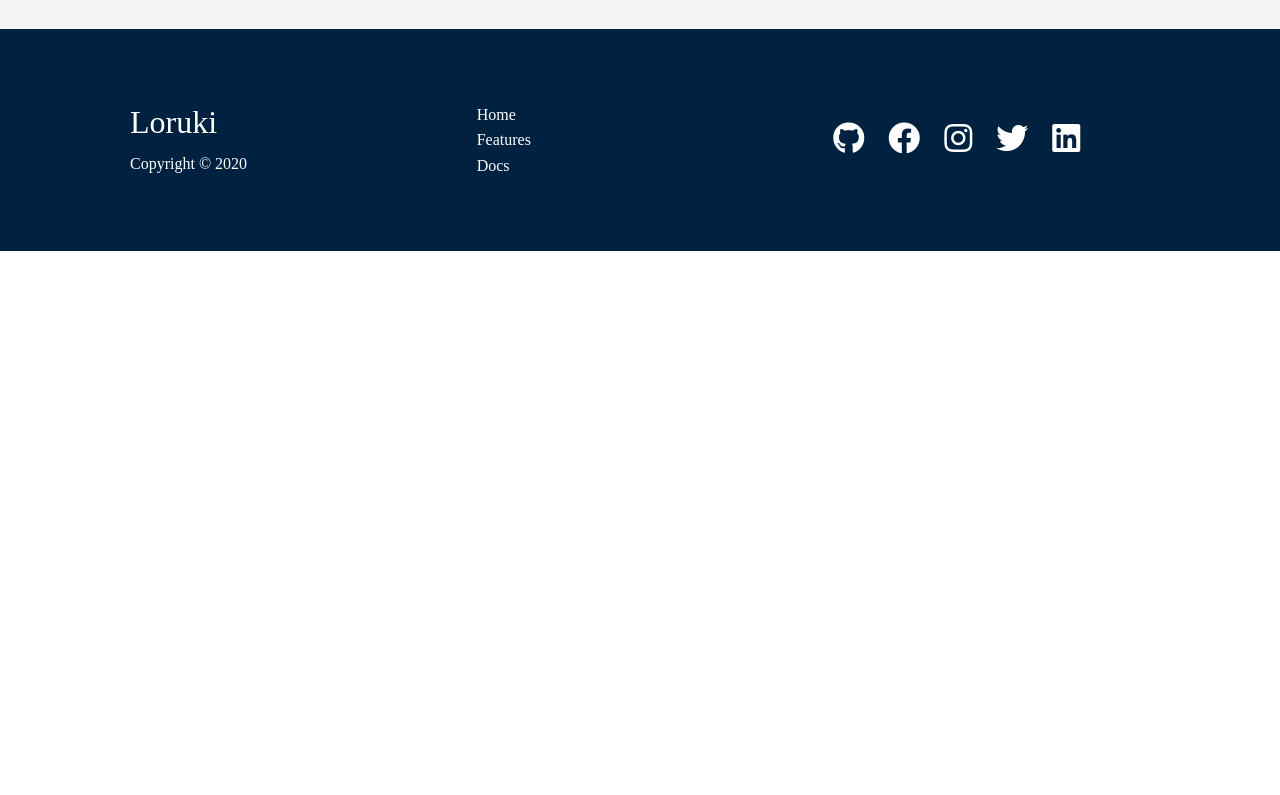
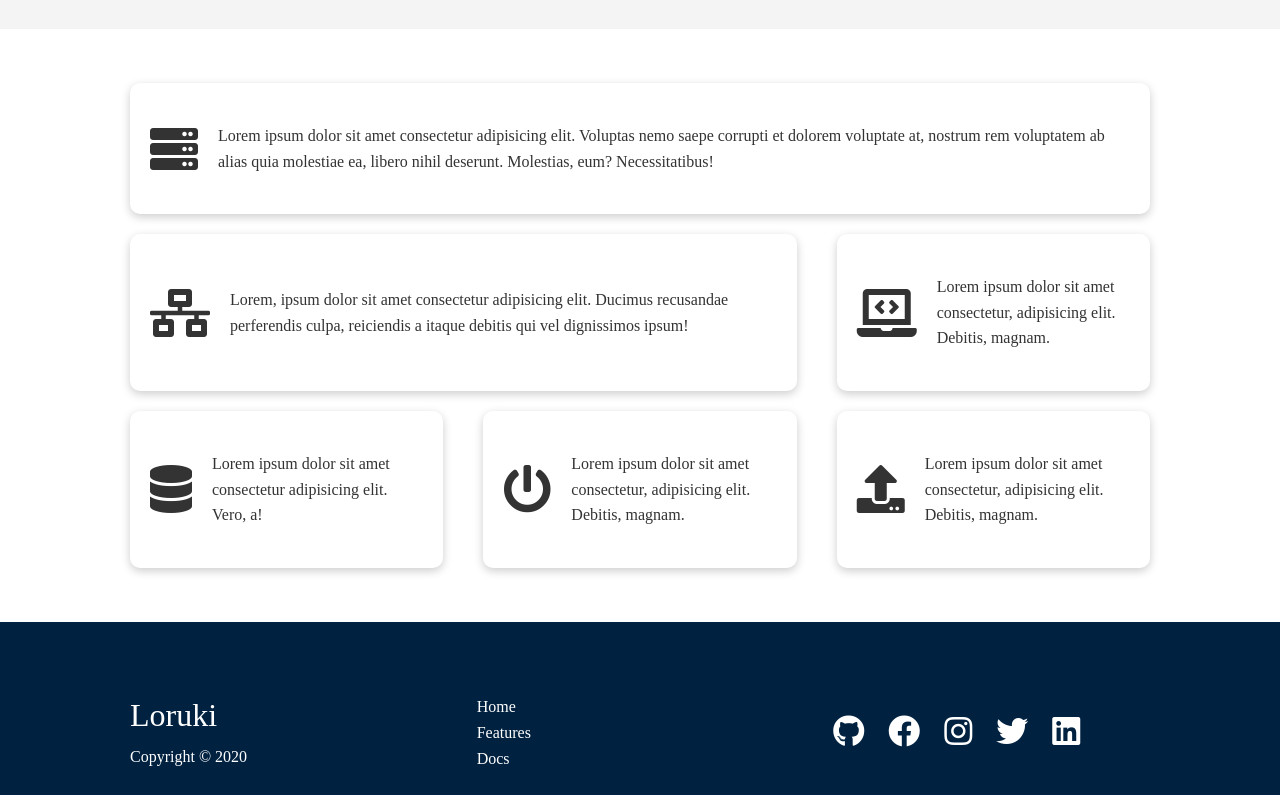
Before and after one commit to Ahassnat/Alhassnat-WebHosting-, a plain HTML site: page features.html in a window 1280 px wide. Shown: the part 677-1472 px from the top of the page. Before the commit the page ends 928 px from the top, so only its background shows below. Drawn offline with Linux system fonts and the light colour scheme.

Commit message:
Feature Main Section

```diff
--- a/css/style.css
+++ b/css/style.css
@@ -184,6 +184,22 @@ img {
     justify-self: flex-end;
   }
 
+  .features-main .card > i {
+    margin-right: 20px;
+  }
+
+  .features-main .grid {
+    padding: 30px;
+  }
+
+  .features-main .grid > *:first-child {
+    grid-column: 1 / span 3;
+  }
+
+  .features-main .grid > *:nth-child(2) {
+    grid-column: 1 / span 2;
+  }
+
   /* Footer */
 .footer .social a {
     margin: 0 10px;
--- a/features.html
+++ b/features.html
@@ -59,6 +59,52 @@
 </section>
 <!-- End Sub Head-->
 
+<!-- Feature Main-->
+<section class="features-main my-2">
+    <div class="container grid grid-3">
+        <div class="card flex">
+            <i class="fas fa-server fa-3x"></i>
+            <p>Lorem ipsum dolor sit amet consectetur adipisicing elit. Voluptas nemo saepe corrupti et dolorem voluptate at, nostrum rem voluptatem ab alias quia molestiae ea, libero nihil deserunt. Molestias, eum? Necessitatibus!</p>
+        </div>
+        <div class="card flex">
+            <i class="fas fa-network-wired fa-3x"></i>
+            <p>
+                Lorem, ipsum dolor sit amet consectetur adipisicing elit. Ducimus
+                recusandae perferendis culpa, reiciendis a itaque debitis qui vel
+                dignissimos ipsum!
+            </p>
+        </div>
+        <div class="card flex">
+            <i class="fas fa-laptop-code fa-3x"></i>
+            <p>
+                Lorem ipsum dolor sit amet consectetur, adipisicing elit. Debitis,
+                magnam.
+            </p>
+        </div>
+        <div class="card flex">
+            <i class="fas fa-database fa-3x"></i>
+            <p>
+                Lorem ipsum dolor sit amet consectetur adipisicing elit. Vero, a!
+            </p>
+        </div>
+        <div class="card flex">
+            <i class="fas fa-power-off fa-3x"></i>
+            <p>
+                Lorem ipsum dolor sit amet consectetur, adipisicing elit. Debitis,
+                magnam.
+            </p>
+        </div>
+        <div class="card flex">
+            <i class="fas fa-upload fa-3x"></i>
+            <p>
+                Lorem ipsum dolor sit amet consectetur, adipisicing elit. Debitis,
+                magnam.
+            </p>
+        </div>
+    </div>
+</section>
+
+<!-- End Feature Main-->
 
     <!-- Footer -->
     <footer class="footer bg-dark py-5">
```
